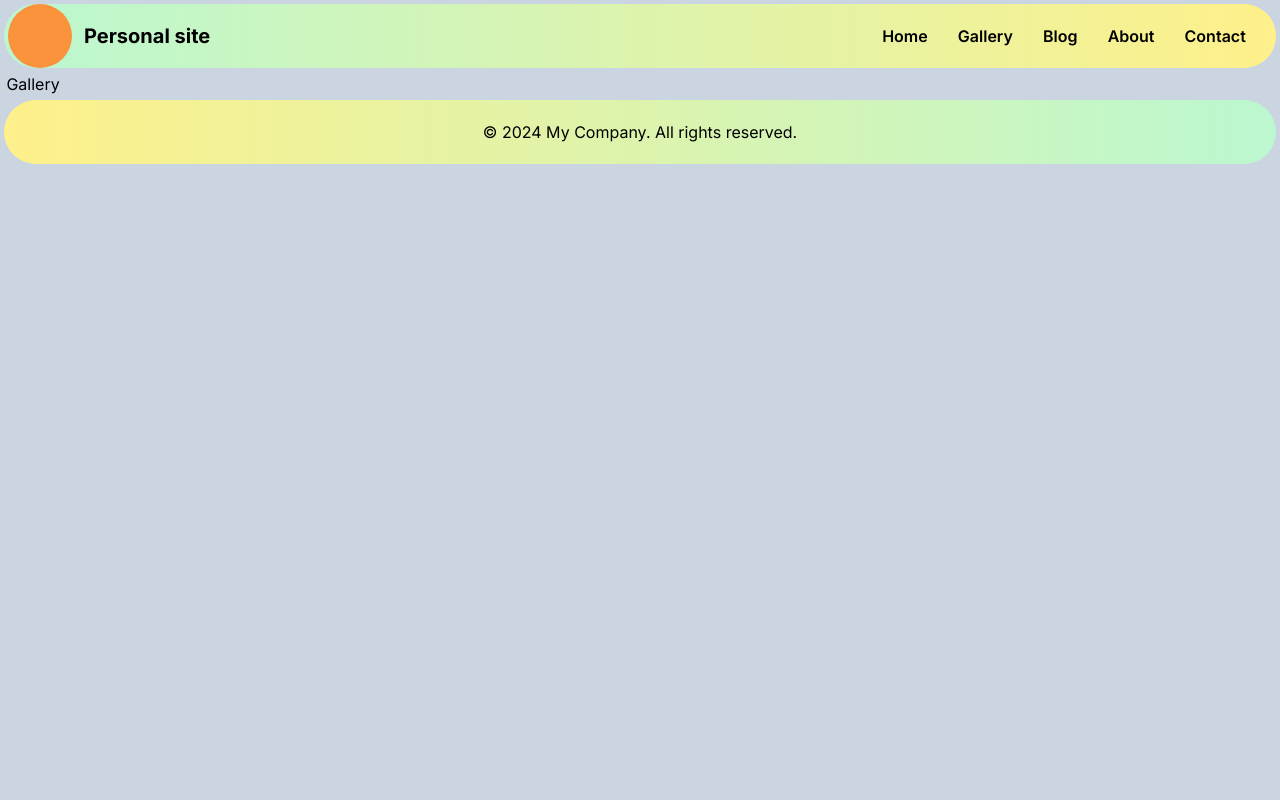
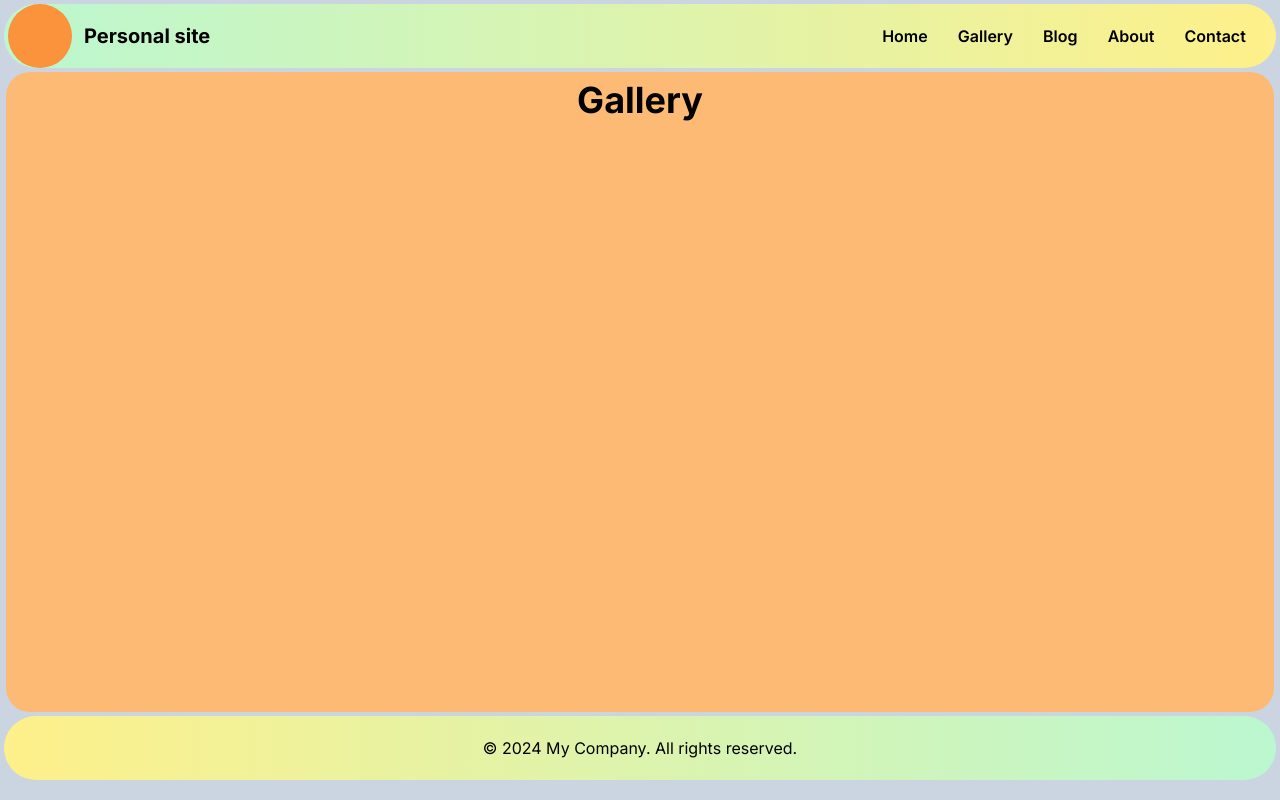
Before and after one commit to Majdanka/nextJsprj, a Next.js app: page /gallery in a window 1280 px wide. Built offline with nearby package versions, Linux system fonts and the light colour scheme.

Commit message:
Structure build

```diff
--- a/app/(publicPage)/gallery/page.tsx
+++ b/app/(publicPage)/gallery/page.tsx
@@ -1,9 +1,15 @@
 import { Metadata } from "next";
+import GalleryHandler from "@/app/components/galleryPage/GalleryHandler";
 
 export const metadata: Metadata = {
   title: "Gallery",
 };
 
 export default function Gallery() {
-  return <main className="w-[99%]">Gallery</main>;
+  return (
+    <main className="w-[99%] bg-orange-300 rounded-3xl md:h-[80vh] flex flex-col items-center h-[130vh]">
+      <h1 className="text-4xl font-bold pt-2">Gallery</h1>
+      <GalleryHandler />
+    </main>
+  );
 }
--- /dev/null
+++ b/app/components/galleryPage/galleryHandler.tsx
@@ -0,0 +1,9 @@
+import { ChosenImage, GalleryImage } from "./galleryImage";
+
+export default function GalleryHandler() {
+  return (
+    <>
+      <ChosenImage />
+    </>
+  );
+}
--- /dev/null
+++ b/app/components/galleryPage/galleryImage.tsx
@@ -0,0 +1,7 @@
+export function GalleryImage() {
+  return <></>;
+}
+
+export function ChosenImage() {
+  return <></>;
+}
--- a/app/components/publicPage/homePage/aside.tsx
+++ b/app/components/publicPage/homePage/aside.tsx
@@ -7,8 +7,8 @@ export default async function Aside() {
   return (
     <>
       {recentPosts.map((post) => (
-        <Link href={`/blog/${post.id}`} key={post.id} className="w-[95%]">
-          <div className="border-2 border-black text-2xl rounded-xl hover:bg-black hover:text-white w-full flex justify-center items-center mt-3">
+        <Link href={`/blog/${post.id}`} key={post.id} className="w-[95%] mt-3">
+          <div className="border-2 border-black text-2xl rounded-xl hover:bg-black hover:text-white w-full flex justify-center items-center">
             {post.title}
           </div>
         </Link>
```
